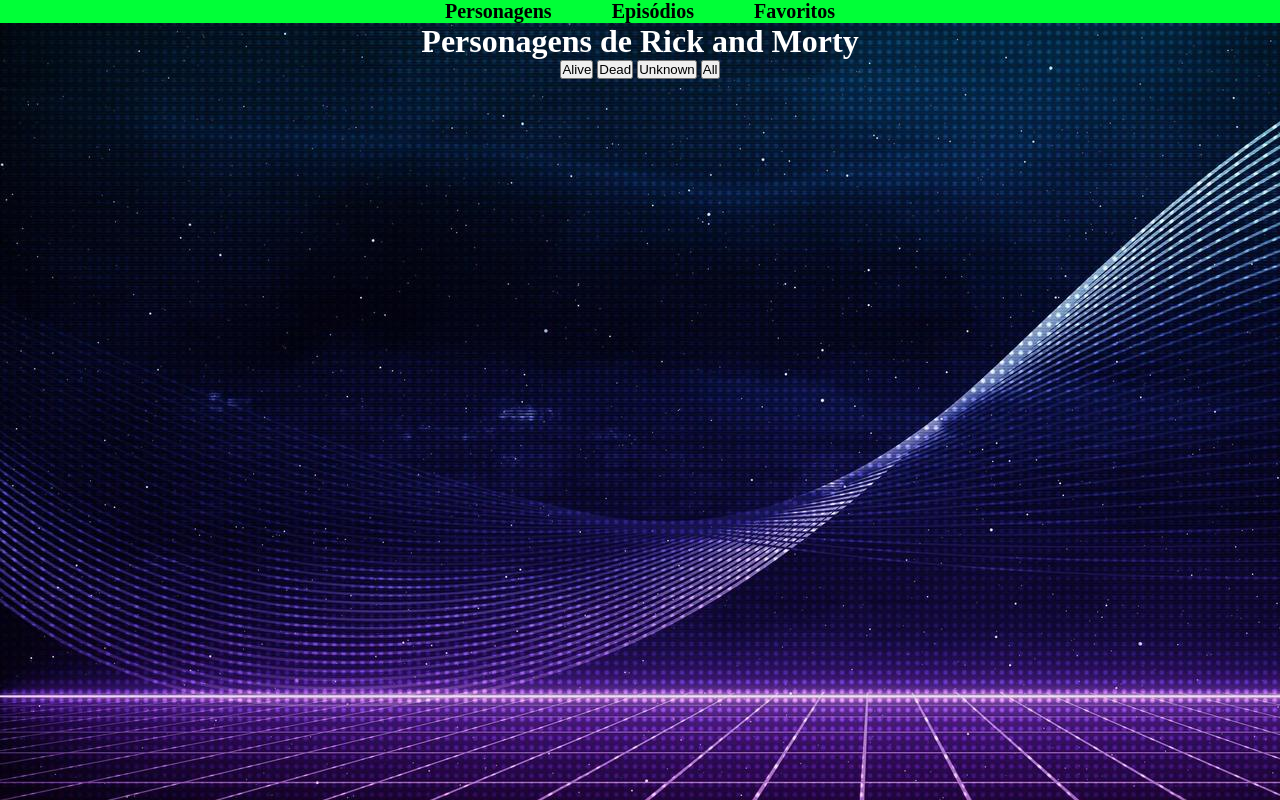
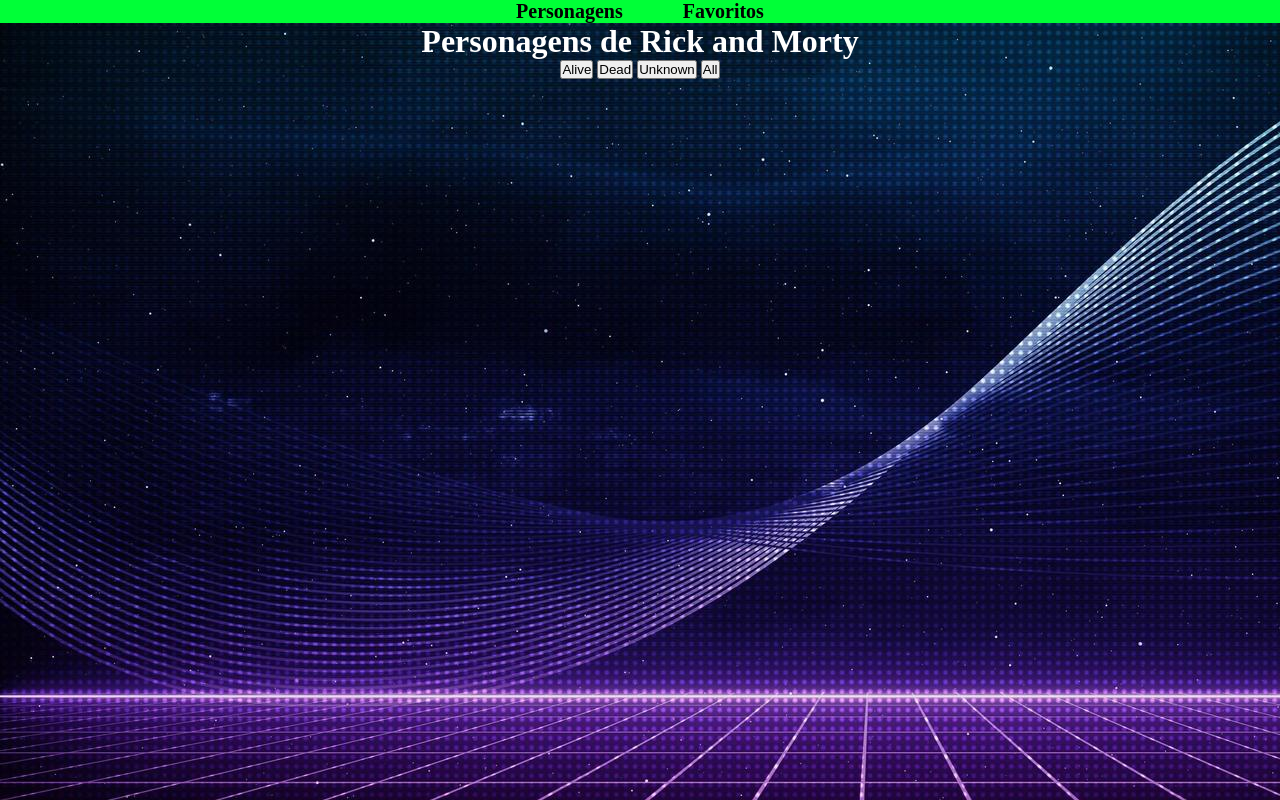
Before and after one commit to Rick0012345/rick-and-morty-api, a plain HTML site: page index.html in a window 1280 px wide. Drawn offline with Linux system fonts and the light colour scheme; no server answers.

Commit message:
alterei a navbar

```diff
--- a/index.html
+++ b/index.html
@@ -11,7 +11,7 @@
     <nav>
         <ul class="menu">
             <li><a href="index.html">Personagens</a></li>
-            <li><a href="episodes.html">Episódios</a></li>
+
             <li><a href="fav.html">Favoritos</a></li>
         </ul>
     </nav>
```
Also changed, not shown: fav.html (+1 -1 lines).
